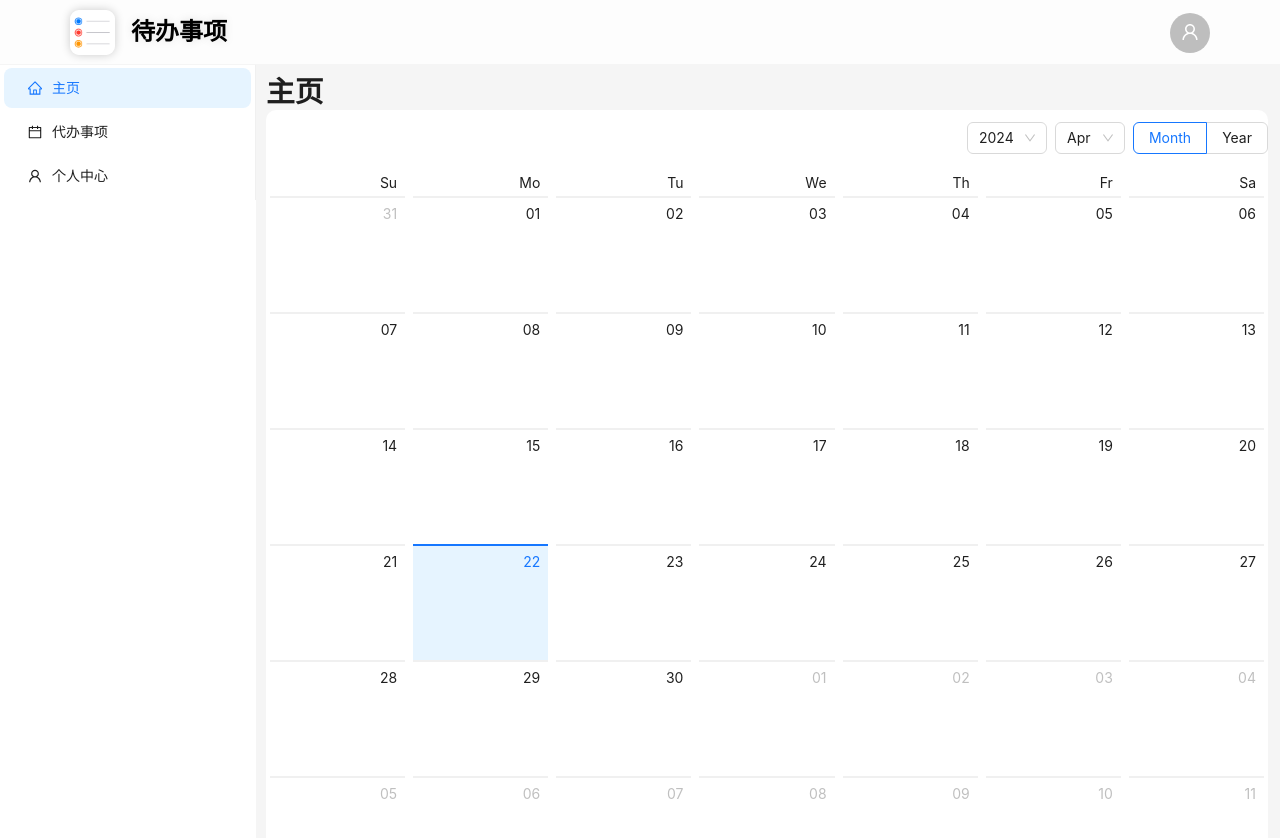
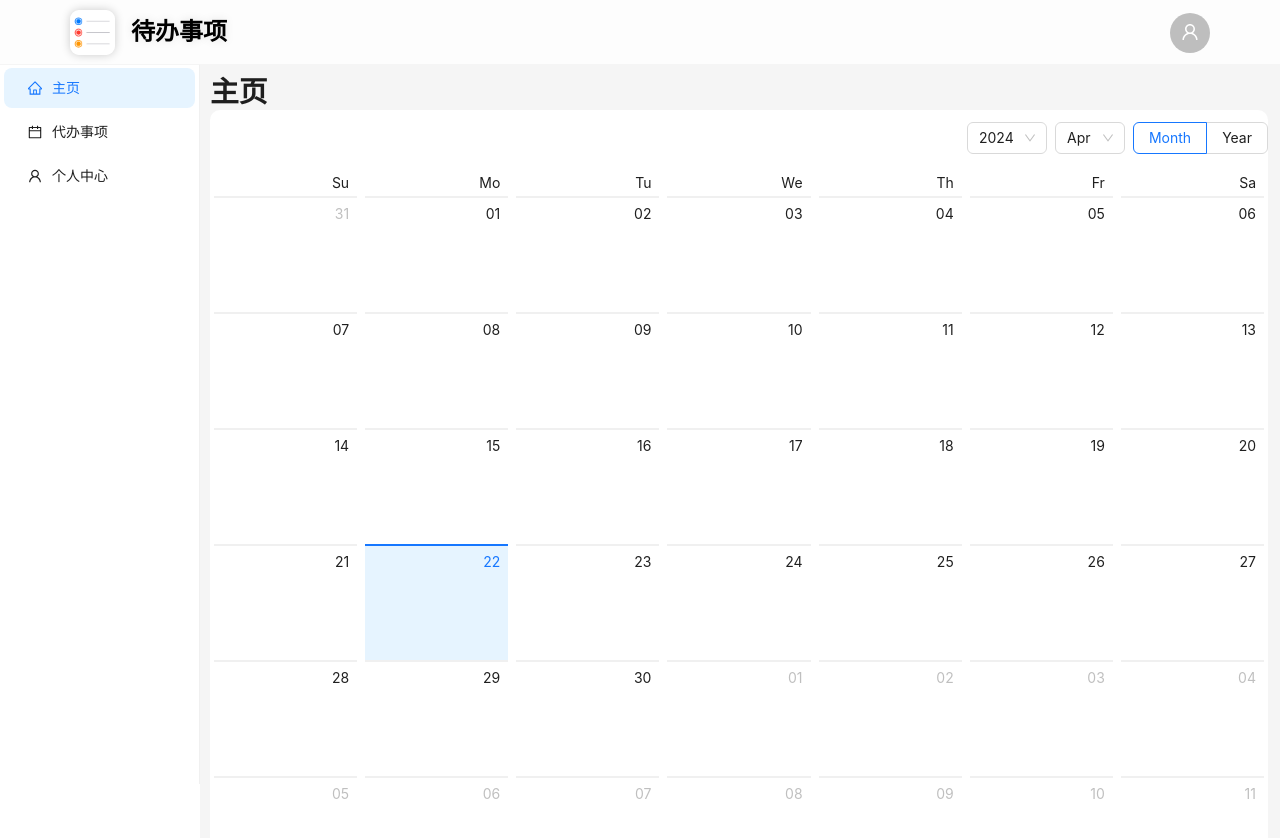
Before and after one commit to ChrisKimZHT/web-exp-frontend, a React (Create React App) app: page / in a window 1280 px wide. Shown: the top 838 px of the page. Built offline with nearby package versions, Linux system fonts and the light colour scheme.

Commit message:
[feat] 缩小侧栏

```diff
--- a/src/App.jsx
+++ b/src/App.jsx
@@ -32,7 +32,7 @@ const App = () => {
           <Navbar />
         </Header>
         <Layout>
-          <Sider width="256px" style={{ backgroundColor: "white" }} hidden={hideSideMenu()}>
+          <Sider style={{ backgroundColor: "white" }} hidden={hideSideMenu()}>
             <SideMenu />
           </Sider>
           <Content style={{ minHeight: "90vh" }}>
--- a/src/component/SideMenu.jsx
+++ b/src/component/SideMenu.jsx
@@ -34,7 +34,7 @@ const SideMenu = () => {
   return (
     <div className='side-menu'>
       <Menu
-        style={{ width: 256 }}
+        style={{ width: "200px", height: "100%" }}
         mode="inline"
         items={menuItems}
         selectedKeys={selectedKeys}
--- a/src/component/SideMenu.scss
+++ b/src/component/SideMenu.scss
@@ -1,8 +1,5 @@
 .side-menu {
   position: fixed;
-  display: flex;
-  flex-direction: column;
-  justify-content: space-between;
   background-color: white;
   height: 90%;
 }
```
